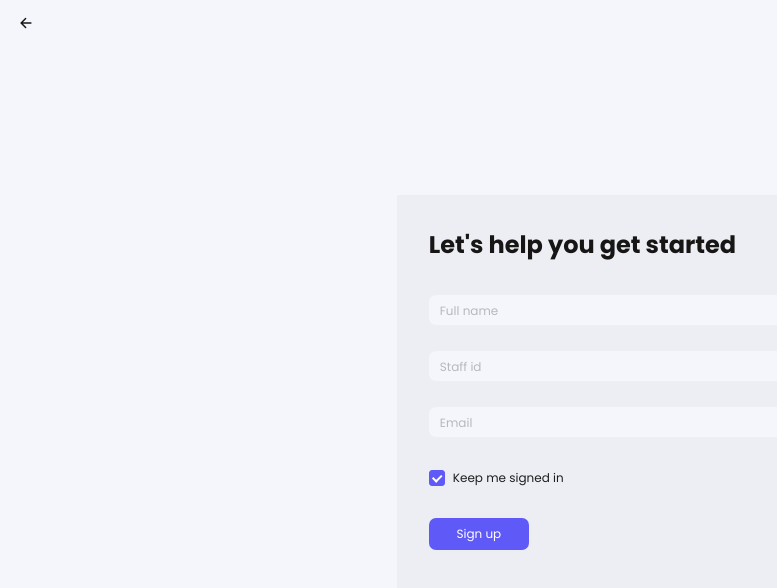
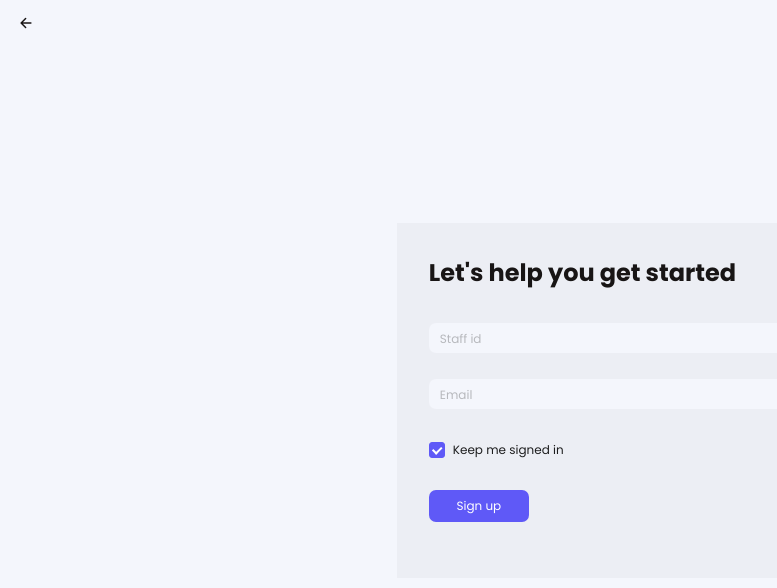
Before and after one commit to COE-Software-Engineering/project-frontend, a React (Vite) app: page /signup/1 in a window 1280 px wide. Shown: the top 588 px of the page, without its empty margins (0-777 px from the left). Built offline with nearby package versions, Linux system fonts and the light colour scheme; a web font is replaced by a local one.

Commit message:
Update Signup.jsx

```diff
--- a/src/modules/landing/Signup.jsx
+++ b/src/modules/landing/Signup.jsx
@@ -47,20 +47,7 @@ const Signup = () => {
 
   const SignupDetailsSection = () => (
     <>
-      <Form.Item
-        name="full_name"
-        rules={[
-          {
-            required: true,
-            type: "string",
-            min: 3,
-            message: "Invalid full name!",
-            whitespace: true,
-          },
-        ]}
-      >
-        <Input className="input" placeholder="Full name" />
-      </Form.Item>
+
       <Form.Item
         name={userType === "students" ? "index_number" : "staff_id"}
         rules={[
```
